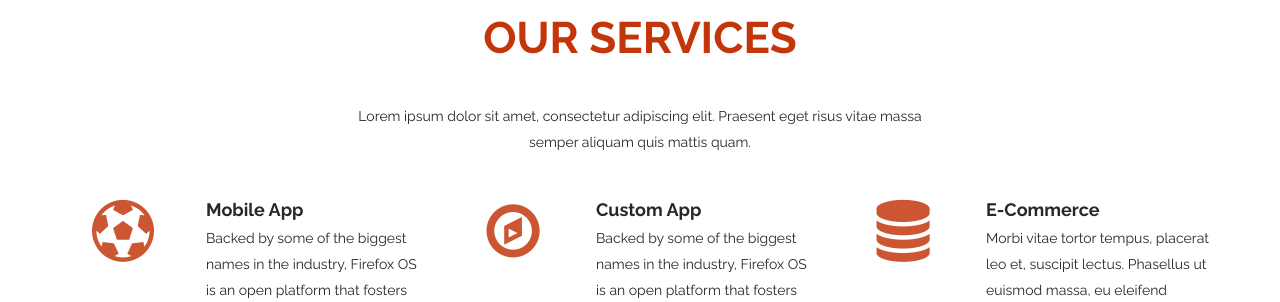
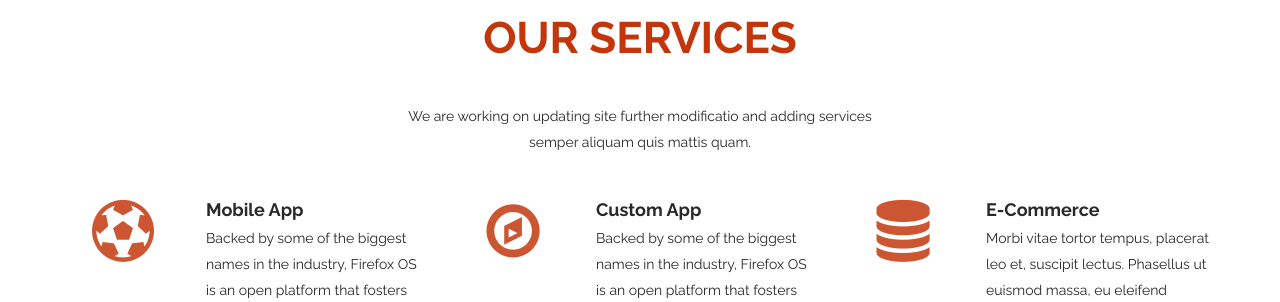
Before and after one commit to Shaik-Anwar/anjan_tech_start_look, a Django app: page / in a window 1280 px wide. Shown: the part 1827-2129 px from the top of the page. Run offline with Django 3.2, Linux system fonts and the light colour scheme; some libraries are stand-ins or nearby versions.

Commit message:
text change on index.html of mainpage

```diff
--- a/home/templates/home/index.html
+++ b/home/templates/home/index.html
@@ -173,7 +173,7 @@
 
             <div class="section-header">
                 <h2 class="section-title text-center wow fadeInDown">Our Services</h2>
-                <p class="text-center wow fadeInDown">Lorem ipsum dolor sit amet, consectetur adipiscing elit. Praesent eget risus vitae massa <br> semper aliquam quis mattis quam.</p>
+                <p class="text-center wow fadeInDown">We are working on updating site further modificatio and adding services <br> semper aliquam quis mattis quam.</p>
             </div>
 
             <div class="row">
```
